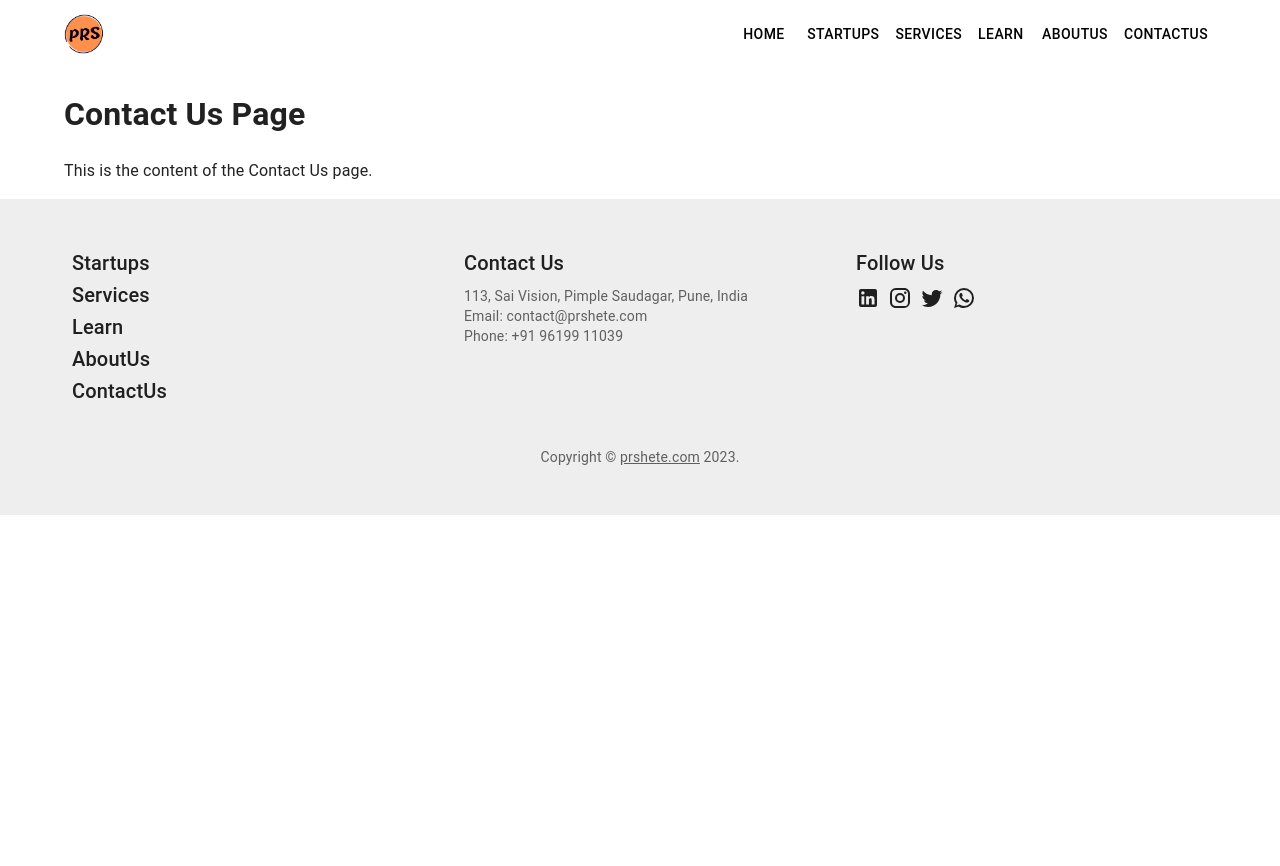
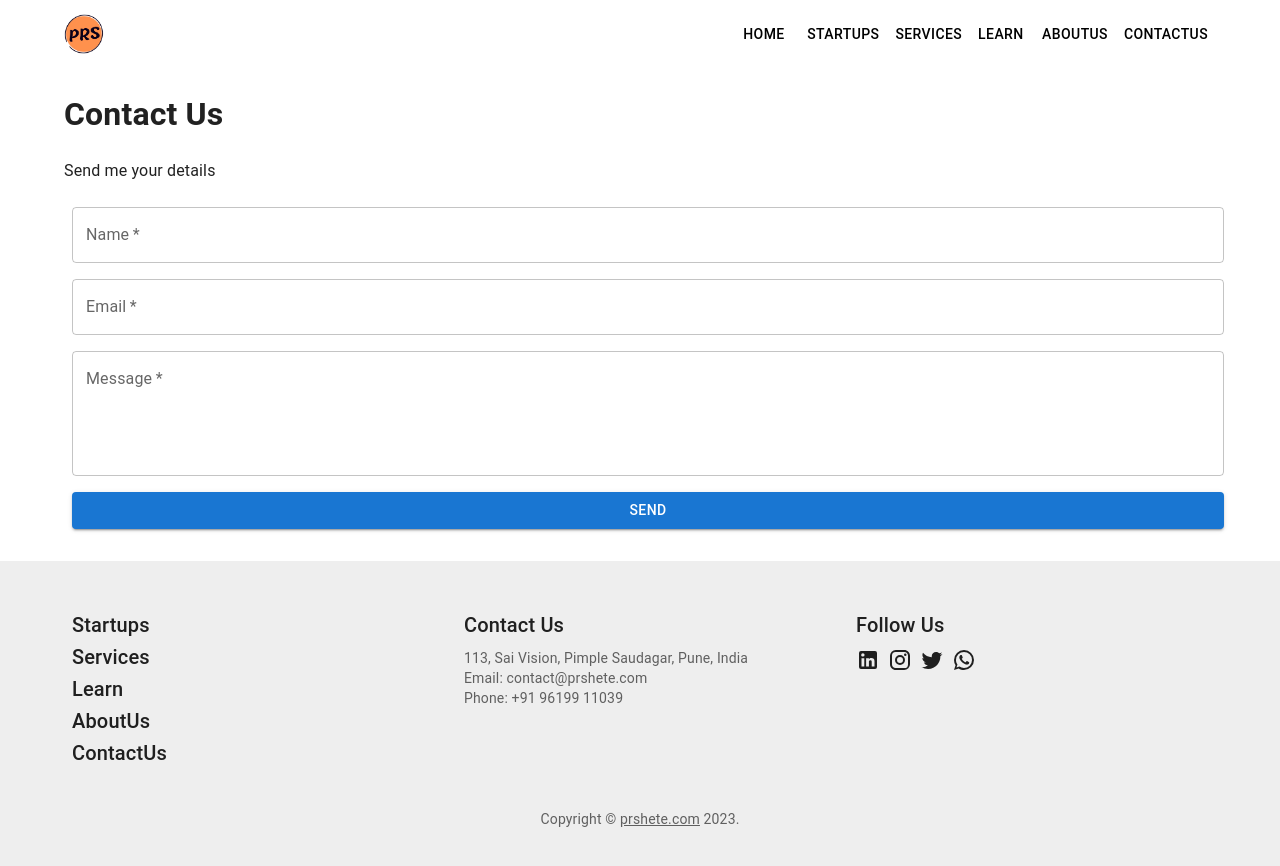
Before and after one commit to purushottamshete/prshete_react, a React (Create React App) app: page /contactus in a window 1280 px wide. Shown: the top 866 px of the page. Before the commit the page ends 800 px from the top, so only its background shows below. Built offline with nearby package versions, Linux system fonts and the light colour scheme.

Commit message:
Adding Contact Email Form

```diff
--- /dev/null
+++ b/src/components/contactus/email_contact_form.js
@@ -0,0 +1,71 @@
+import React, { useRef } from 'react';
+import TextField from '@mui/material/TextField';
+import Box from '@mui/material/Box';
+import FormControl from '@mui/material/FormControl';
+import Button from '@mui/material/Button';
+
+const EmailContactForm = () => {
+    const form = useRef();
+    const [name, setName] = React.useState('');
+    const [email, setEmail] = React.useState('');
+    const [message, setMessage] = React.useState('');
+
+
+    const sendEmail = () => {
+        alert('Sending email');
+    }
+
+    return (
+
+        <Box
+            component="form"
+            noValidate
+            autoComplete="off"
+            ref={form}
+            onSubmit={sendEmail}
+            sx={{mb: 3}}
+            >
+            <FormControl fullWidth sx={{ m: 1 }}>
+                <TextField
+                    id="outlined-name"
+                    label="Name"
+                    required
+                    value={name}
+                    onChange={(event) => {
+                        setName(event.target.value);
+                    }}
+                />
+            </FormControl>
+            <FormControl fullWidth sx={{ m: 1 }}>
+                <TextField
+                    id="outlined-email"
+                    label="Email"
+                    required
+                    value={email}
+                    onChange={(event) => {
+                        setEmail(event.target.value);
+                    }}
+                />
+            </FormControl>
+            <FormControl fullWidth sx={{ m: 1 }}>
+                <TextField
+                    id="outlined-message"
+                    label="Message"
+                    value={message}
+                    required
+                    multiline
+                    rows={4}
+                    onChange={(event) => {
+                        setMessage(event.target.value);
+                    }}
+                />
+            </FormControl>
+            <FormControl fullWidth sx={{ m: 1 }}>
+                <Button variant="contained" type="submit" value="Send">Send</Button>
+            </FormControl>
+        </Box>
+
+    );
+};
+
+export default EmailContactForm;
--- a/src/components/contactus/index.jsx
+++ b/src/components/contactus/index.jsx
@@ -1,12 +1,14 @@
 import React from 'react';
 import { Container } from '@mui/material';
+import EmailContactForm from './email_contact_form';
 
 const ContactUs = () => {
     return (
         <>
-        <Container maxWidth="lg">
-            <h1>Contact Us Page</h1>
-            <p>This is the content of the Contact Us page.</p>
+        <Container maxWidth="lg" sx={{justifyContent: 'center'}}>
+            <h1>Contact Us</h1>
+            <p>Send me your details</p>
+            <EmailContactForm />
         </Container>
         </>
     );
--- a/src/components/home/services.js
+++ b/src/components/home/services.js
@@ -70,7 +70,7 @@ const Services = () => {
                                     mb: 2,
                                 }}
                             >
-                                This is some text we want to add about the services we provide, and some minor details about it
+                                Professional software services delivering tailored solutions to meet your business needs.
                     </Typography>
                 </Stack>
 
```
